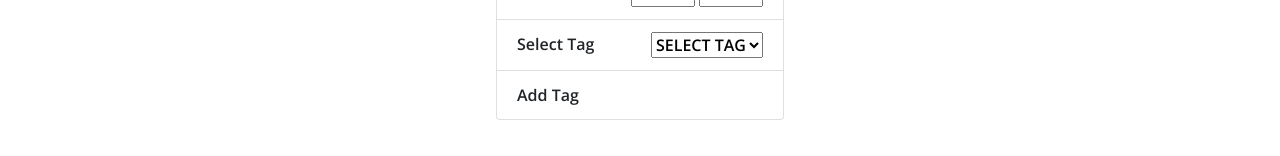
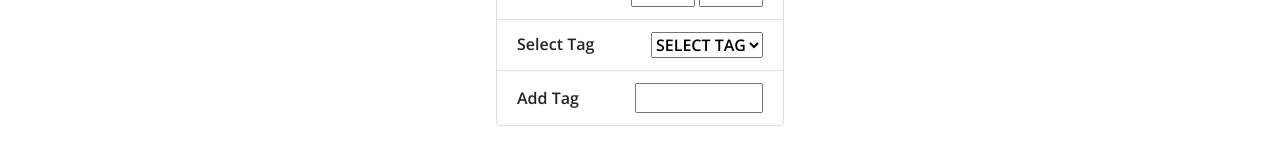
Before and after one commit to ericmiranda7/time-taggr, a React (Create React App) app: page / in a window 1280 px wide. Shown: the part 641-797 px from the top of the page. Built offline with nearby package versions, Linux system fonts and the light colour scheme.

Commit message:
custom tag functionality

```diff
--- a/src/components/Settings.js
+++ b/src/components/Settings.js
@@ -1,12 +1,15 @@
 import { Card, ListGroup } from 'react-bootstrap'
 import { useSelector, useDispatch } from 'react-redux'
-import { makeSelected } from '../reducers/tagsReducer'
+import { makeSelected, addTag } from '../reducers/tagsReducer'
 import { setTimer } from '../reducers/timerReducer'
 
 const styles = {
   duration: {
     width: '4em',
     textAlign: 'right'
+  },
+  spanAlignCenter: {
+    alignItems: 'center'
   }
 }
 
@@ -30,7 +33,7 @@ const DurationForm = () => {
 
   return (
     <div className="d-flex justify-content-end">
-      <span className="d-inline-flex flex-grow-1" style={{alignItems: 'center'}} >Duration:</span>
+      <span className="d-inline-flex flex-grow-1" style={styles.spanAlignCenter} >Duration:</span>
       <div className="">
         <input className="mr-1" type="number" onChange={hoursChangeHandler} style={styles.duration} name="hours" placeholder={timer.hours + 'H'} />
         <input type="number" onChange={minutesChangeHandler} style={styles.duration} name="minutes" placeholder={timer.minutes + 'M'} />
@@ -51,11 +54,34 @@ const TagSelect = () => {
 
   return (
     <div className="d-flex">
-      <span className="flex-grow-1">Select Tag</span>
+      <span className="flex-grow-1" >Select Tag</span>
       <select onChange={onTagSelected}>
         <option>SELECT TAG</option>
         {tags.map((tag, i) => <option key={i} value={tag.name}>{tag.name}</option>)}
       </select>
+    </div>
+  )
+}
+
+const AddTag = () => {
+  const dispatch = useDispatch()
+
+  const handleKeyDown = event => {
+    if (event.key === 'Enter') {
+      const tag = {
+        name: event.target.value,
+        color: 'gray',
+        selected: false
+      }
+      event.target.value = ''
+      dispatch(addTag(tag))
+    }
+  }
+
+  return (
+    <div className="d-flex">
+      <span className="d-inline-flex flex-grow-1" style={styles.spanAlignCenter}>Add Tag</span>
+      <input className="" style={{width: '8em'}} onKeyDown={handleKeyDown}></input>
     </div>
   )
 }
@@ -72,7 +98,9 @@ const Settings = () => {
           <ListGroup.Item>
             <TagSelect />
           </ListGroup.Item>
-          <ListGroup.Item>Add Tag</ListGroup.Item>
+          <ListGroup.Item>
+            <AddTag />
+          </ListGroup.Item>
         </ListGroup>
       </Card>
     </div>
```
